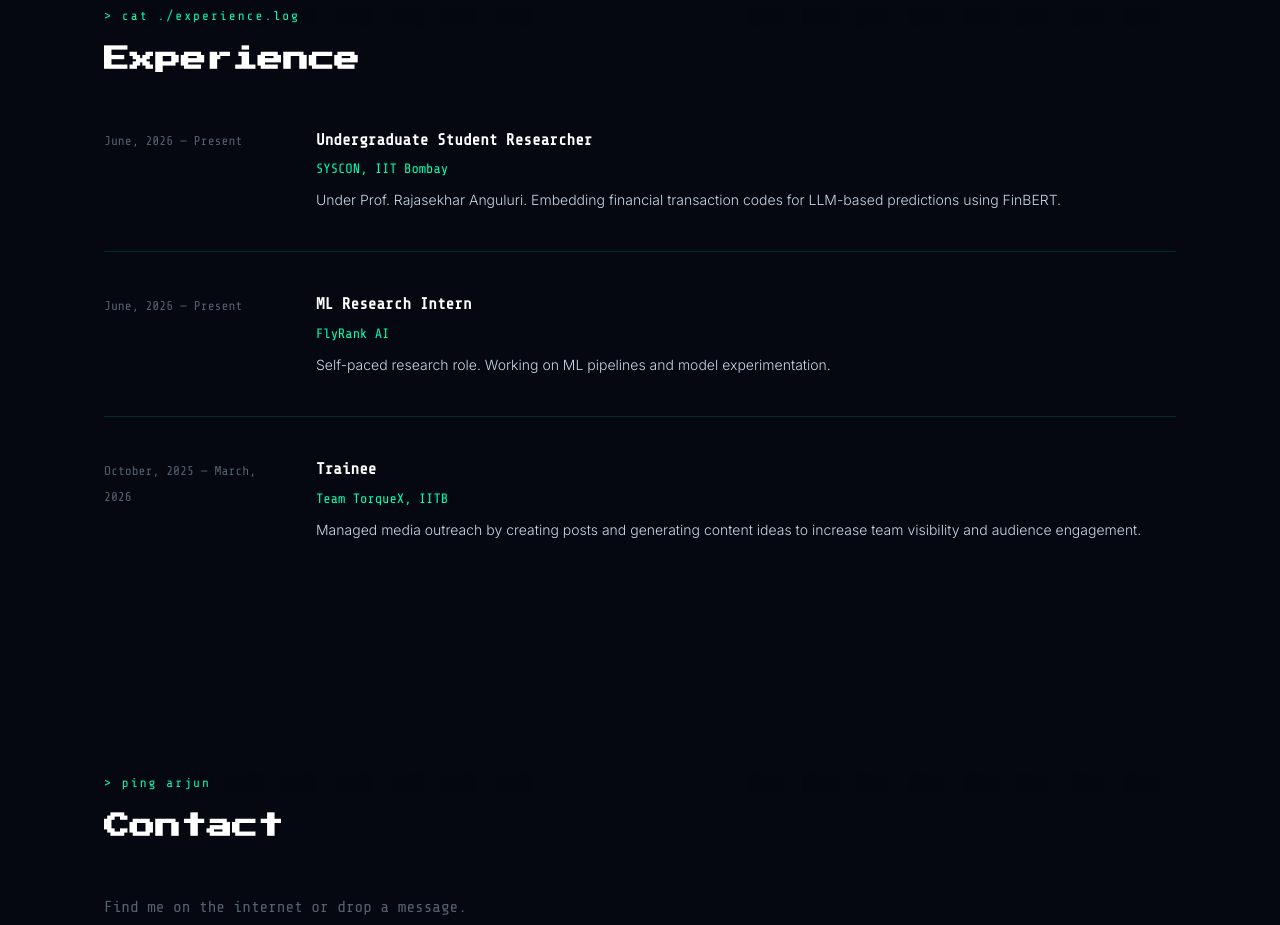
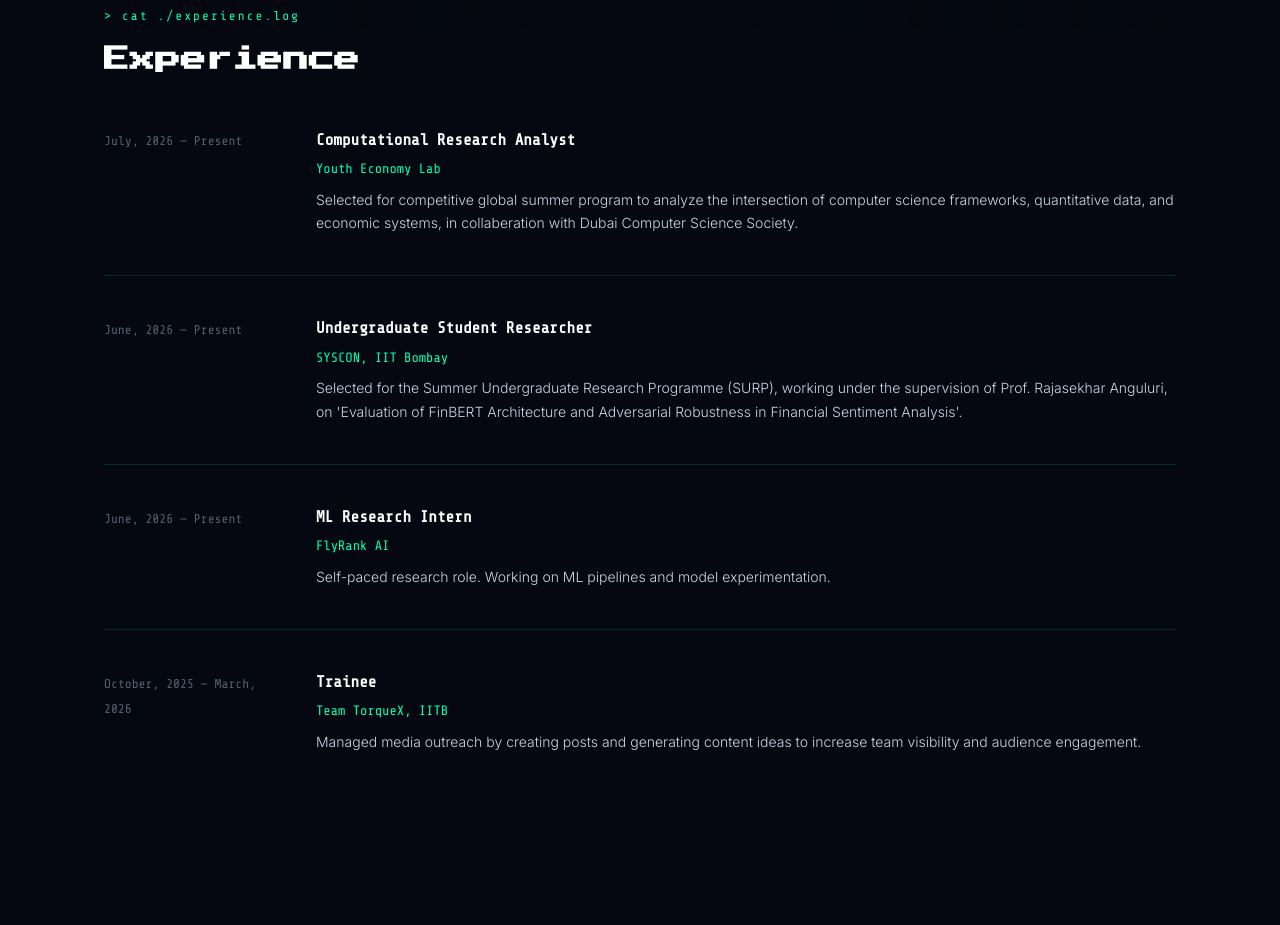
Before and after one commit to arjunpawar2007ap-arch/Portfolio_site, a React (Vite) app: page / in a window 1280 px wide. Shown: the part 1840-2765 px from the top of the page. Built offline with nearby package versions, Linux system fonts and the light colour scheme.

Commit message:
Update App.jsx

```diff
--- a/src/App.jsx
+++ b/src/App.jsx
@@ -109,10 +109,16 @@
 
 const EXPERIENCE = [
   {
+    role: "Computational Research Analyst",
+    org: "Youth Economy Lab",
+    period: "July, 2026 — Present",
+    detail: "Selected for competitive global summer program to analyze the intersection of computer science frameworks, quantitative data, and economic systems, in collaberation with Dubai Computer Science Society.",
+  },
+  {
     role: "Undergraduate Student Researcher",
     org: "SYSCON, IIT Bombay",
     period: "June, 2026 — Present",
-    detail: "Under Prof. Rajasekhar Anguluri. Embedding financial transaction codes for LLM-based predictions using FinBERT.",
+    detail: "Selected for the Summer Undergraduate Research Programme (SURP), working under the supervision of Prof. Rajasekhar Anguluri, on 'Evaluation of FinBERT Architecture and Adversarial Robustness in Financial Sentiment Analysis'.",
   },
   {
     role: "ML Research Intern",
```
